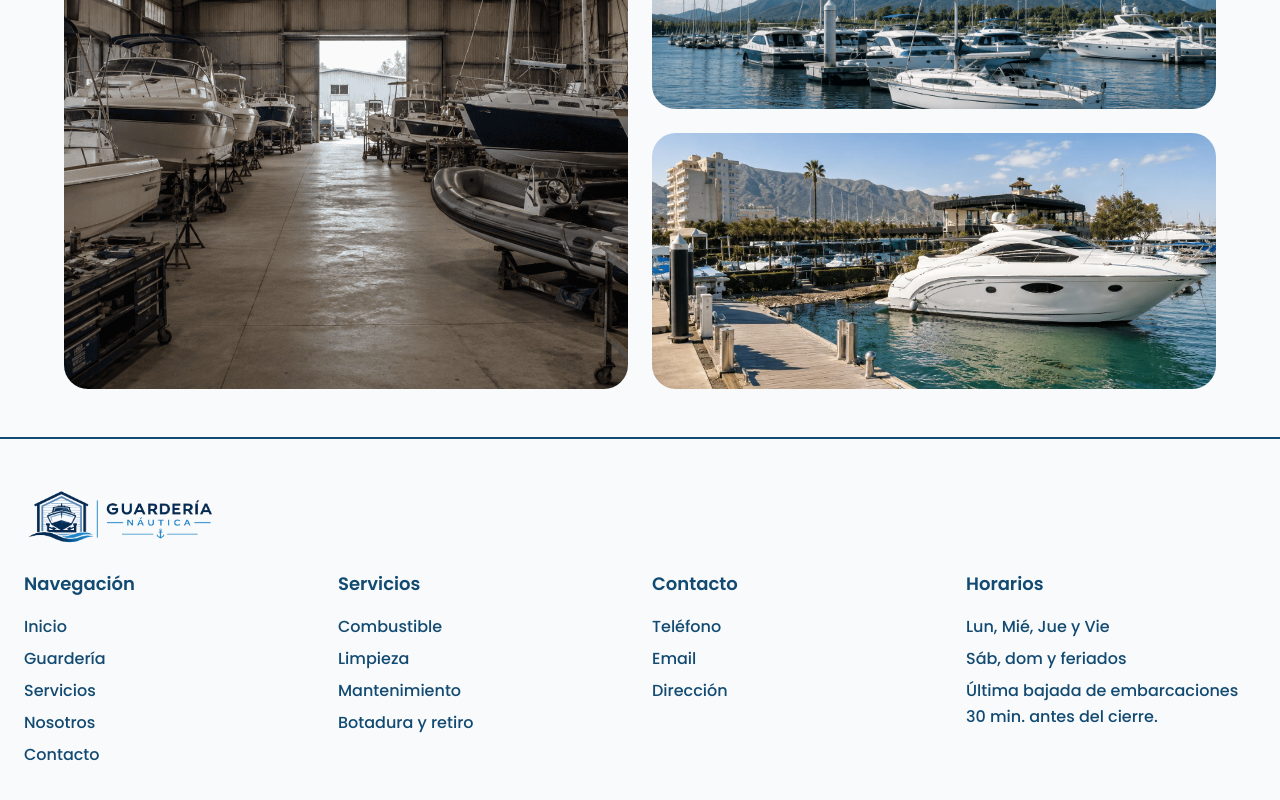
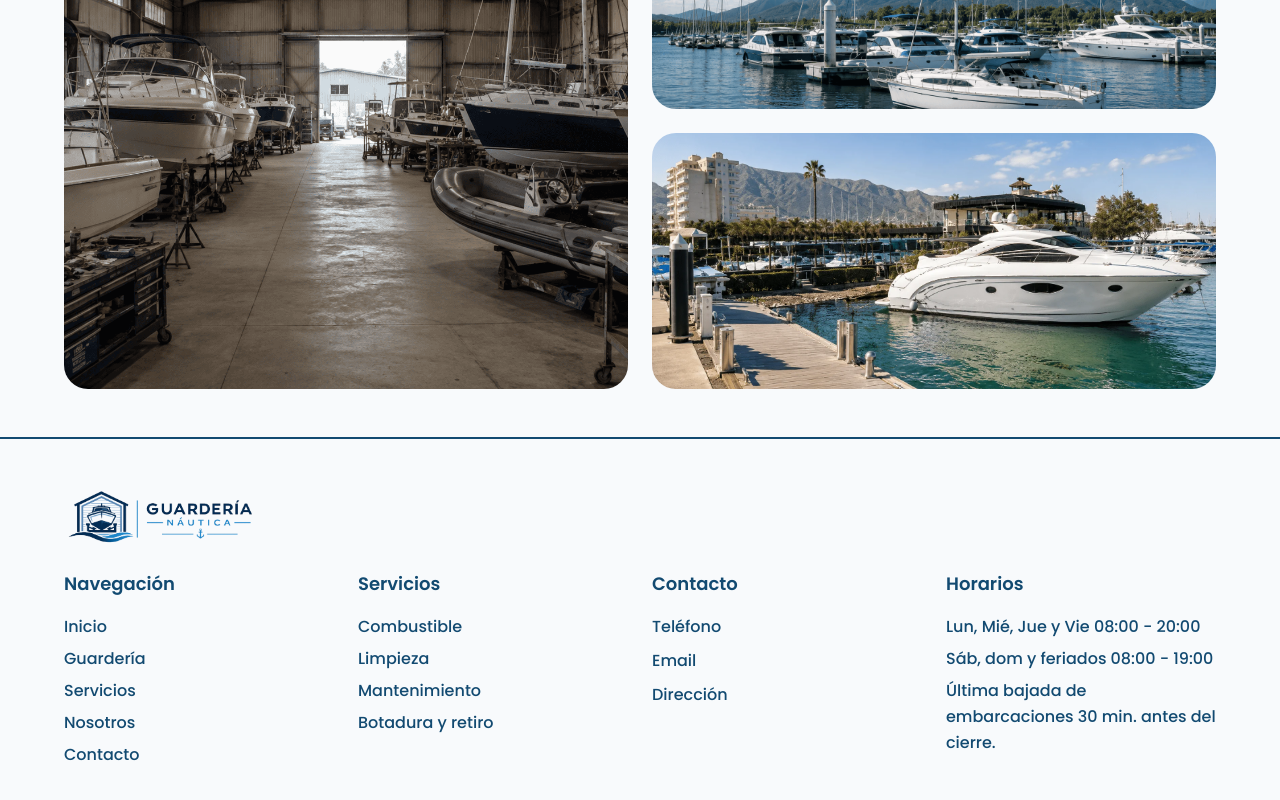
Before and after one commit to Martiks38/frontend_dsw, a Next.js app: page /nosotros in a window 1280 px wide. Shown: the part 1387-2187 px from the top of the page. Built offline with nearby package versions, Linux system fonts and the light colour scheme.

Commit message:
refactor(Footer): restructure component and update styles

```diff
--- a/src/components/layout/Footer/Footer.module.css
+++ b/src/components/layout/Footer/Footer.module.css
@@ -4,7 +4,7 @@
   grid-template-rows: auto;
   gap: 1.5rem;
 
-  padding: 3rem 1.5rem 2rem;
+  padding: 3rem 4rem 2rem;
   border-top: 0.125rem solid currentColor;
 
   & > :nth-child(2) {
--- a/src/components/layout/Footer/Footer.tsx
+++ b/src/components/layout/Footer/Footer.tsx
@@ -1,110 +1,95 @@
 'use client';
 
 import Image from 'next/image';
+import Link from 'next/link';
 import { ComponentType, ReactNode } from 'react';
 
 import { useToast } from '@/hooks/useToast.hook';
-import type { FooterColumn, FooterProps } from '@/interfaces';
+import type { FooterColumn, FooterItem, FooterProps } from '@/interfaces';
 import { normalizeString } from '@/utils/normalizeString.util';
 
 import styles from './Footer.module.css';
+
+const titleStyles = 'font-semibold text-lg mb-4';
+const baseInteractiveStyles =
+  'hover:text-blue-900 transition-colors duration-200 focus-visible:outline-2 focus-visible:outline-blue-900 text-left w-full';
+
+function FooterItemContent({ item }: { item: FooterItem }) {
+  const showToast = useToast();
+
+  switch (item.kind) {
+    case 'text': {
+      if (item.action === 'copy') {
+        const handleCopy = async () => {
+          await navigator.clipboard.writeText(item.label.replaceAll(' ', ''));
+          showToast('Copiado al portapapeles');
+        };
+
+        return (
+          <button
+            onClick={handleCopy}
+            type="button"
+            className={`${baseInteractiveStyles} hover:border-primary border-b-2 border-transparent transition-colors duration-200`}
+          >
+            {item.label}
+          </button>
+        );
+      }
+
+      return <>{item.label}</>;
+    }
+
+    case 'link': {
+      return (
+        <Link
+          href={item.href}
+          className={`${baseInteractiveStyles} hover:border-primary border-b-2 border-transparent transition-colors duration-200`}
+        >
+          {item.label}
+        </Link>
+      );
+    }
+
+    case 'schedule': {
+      return (
+        <>
+          {item.label}{' '}
+          <span className="inline-block whitespace-nowrap">{item.value}</span>
+        </>
+      );
+    }
+  }
+}
+
+function FooterItemsList({ items }: { items: FooterItem[] }) {
+  return (
+    <ul className="flex flex-col gap-y-1.5 font-medium">
+      {items.map((item) => {
+        return (
+          <li key={item.label} className="leading-relaxed">
+            <FooterItemContent item={item} />
+          </li>
+        );
+      })}
+    </ul>
+  );
+}
 
 const columnWrappers: Record<
   'nav' | 'default',
   ComponentType<{ titleId: string; className: string; children: ReactNode }>
 > = {
   nav: ({ titleId, className, children }) => (
-    <nav className={className ?? ''} aria-labelledby={titleId}>
+    <nav className={className} aria-labelledby={titleId}>
       {children}
     </nav>
   ),
   default: ({ titleId, className, children }) => (
-    <section className={className ?? ''} aria-labelledby={titleId}>
+    <section className={className} aria-labelledby={titleId}>
       {children}
     </section>
   ),
 };
-
-const titleStyles = 'font-semibold text-lg mb-4';
-
-function FormattedItemText({ text }: { text: string }) {
-  if (text.includes(':') && text.includes('-')) {
-    const parts = text.split(/:(.+)/);
-
-    if (parts.length >= 2) {
-      const dayLabel = parts[0];
-      const timeRange = parts[1].trim();
-
-      return (
-        <>
-          {dayLabel}:{' '}
-          <span className="inline-block whitespace-nowrap">{timeRange}</span>
-        </>
-      );
-    }
-  }
-  return <>{text}</>;
-}
-
-function FooterItemContent({ item }: { item: FooterColumn['items'][number] }) {
-  const showToast = useToast();
-
-  const baseInteractiveStyles =
-    'hover:text-blue-900 transition-colors duration-200 focus-visible:outline-2 focus-visible:outline-blue-900 rounded text-left w-full';
-
-  if (item.action === 'copy') {
-    const handleCopy = async () => {
-      const normalizedText = item.label.replaceAll(' ', '');
-
-      await navigator.clipboard.writeText(normalizedText);
-      showToast('Copiado al portapapeles');
-    };
-
-    return (
-      <button
-        onClick={() => handleCopy()}
-        type="button"
-        className={baseInteractiveStyles}
-      >
-        {item.label}
-      </button>
-    );
-  }
-
-  if (item.href) {
-    const isPhone = item.href.startsWith('tel:');
-    const isEmail = item.href.startsWith('mailto:');
-    const ariaLabel = isPhone
-      ? `Llamar al teléfono ${item.label}`
-      : isEmail
-        ? `Enviar un correo electrónico a ${item.label}`
-        : undefined;
-
-    return (
-      <a
-        href={item.href}
-        className={baseInteractiveStyles}
-        aria-label={ariaLabel}
-      >
-        <FormattedItemText text={item.label} />
-      </a>
-    );
-  }
-
-  return <FormattedItemText text={item.label} />;
-}
-
-function FooterItemsList({ items }: { items: FooterColumn['items'] }) {
-  return (
-    <ul className="flex flex-col gap-y-1.5 font-medium">
-      {items.map((item, ind) => (
-        <li key={ind} className="leading-relaxed">
-          <FooterItemContent item={item} />
-        </li>
-      ))}
-    </ul>
-  );
-}
 
 function FooterColumnContent({
   col,
@@ -113,12 +98,18 @@ function FooterColumnContent({
   col: FooterColumn;
   titleId: string;
 }) {
+  const list = <FooterItemsList items={col.items} />;
+
   return (
     <>
       <h3 id={titleId} className={titleStyles}>
         {col.title}
       </h3>
-      <FooterItemsList items={col.items} />
+      {col.variant === 'address' ? (
+        <address className="not-italic">{list}</address>
+      ) : (
+        list
+      )}
     </>
   );
 }
@@ -136,27 +127,9 @@ export default function Footer({ columns, logoSrc, logoAlt }: FooterProps) {
         />
       </div>
       {columns.map((col) => {
-        const normalizedTitle = normalizeString(col.title);
-        const titleId = `footer-${normalizedTitle}`;
-
-        if (col.variant === 'address') {
-          return (
-            <section
-              className="h-full"
-              key={col.title}
-              aria-labelledby={titleId}
-            >
-              <h3 className={titleStyles} id={titleId}>
-                {col.title}
-              </h3>
-              <address className="not-italic">
-                <FooterItemsList items={col.items} />
-              </address>
-            </section>
-          );
-        }
-
-        const Wrapper = columnWrappers[col.variant ?? 'default'];
+        const titleId = `footer-${normalizeString(col.title)}`;
+        const wrapperKey = col.variant === 'nav' ? 'nav' : 'default';
+        const Wrapper = columnWrappers[wrapperKey];
 
         return (
           <Wrapper key={col.title} titleId={titleId} className="h-full">
```
